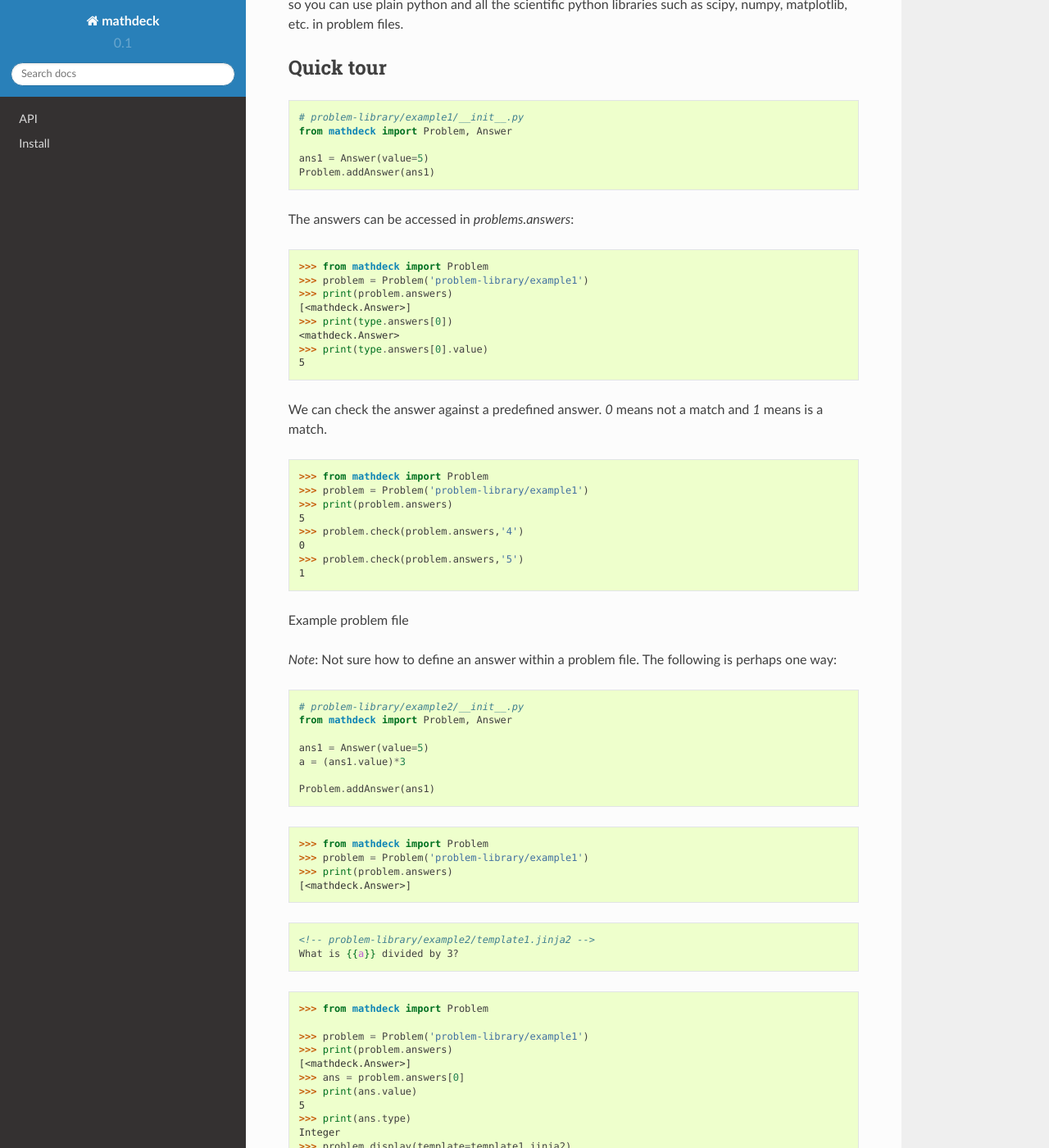
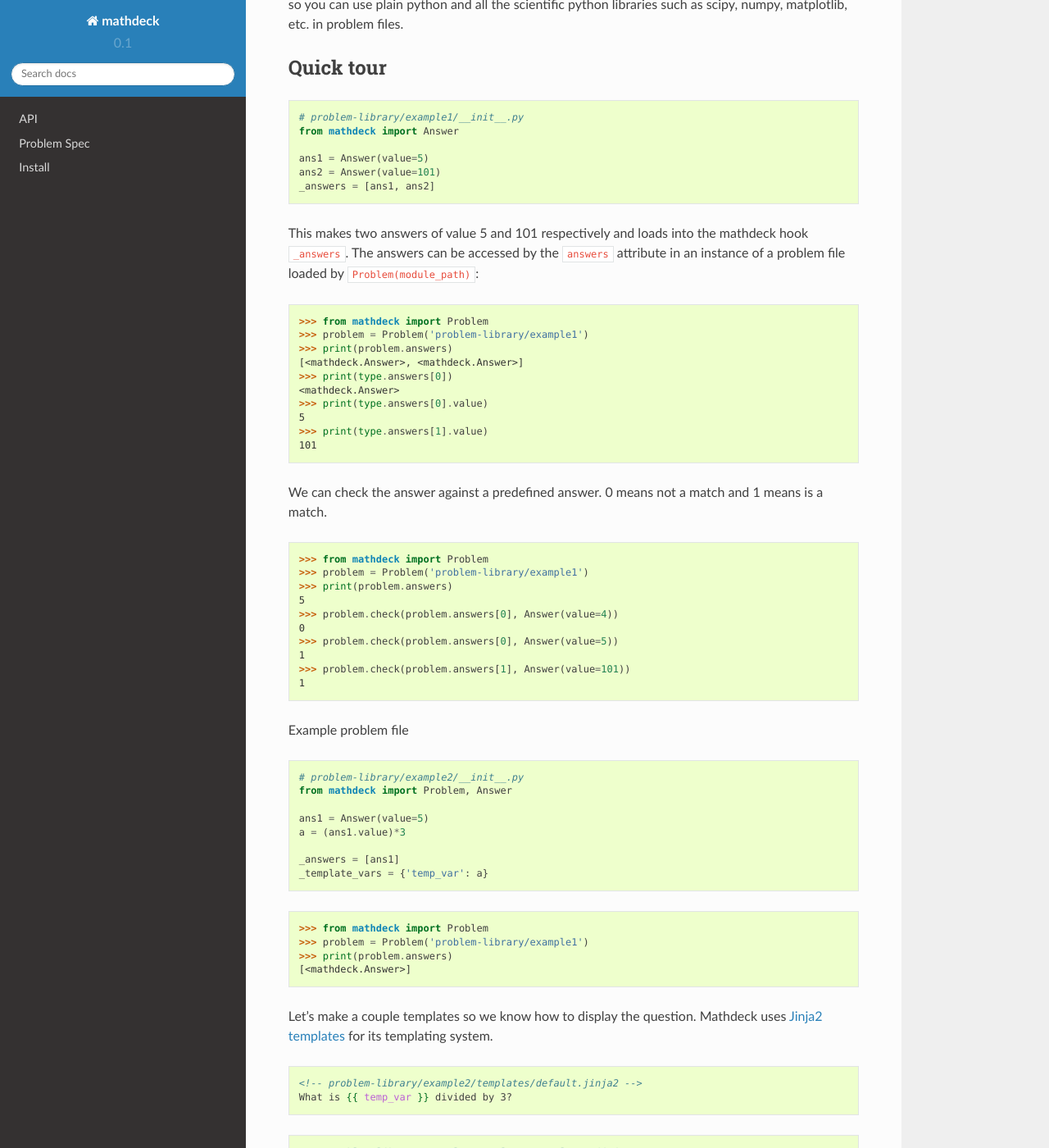
Before and after one commit to patrickspencer/mathdeck, a Sphinx documentation site: the page built from docs/index.rst, in a window 1280 px wide and 1400 px high, scrolled down 310 px. Shown: the whole window at 82% size. Built offline with Sphinx 7.4.7 and the Read the Docs theme 2.0.0, drawn with Linux system fonts in a browser that asks for light colours; some of the changed text lies outside the part shown.

Commit message:
Update docs
* Add problem spec file
* reorganize examples

```diff
--- a/docs/index.rst
+++ b/docs/index.rst
@@ -19,26 +19,32 @@ Quick tour
 .. code-block:: python
 
    # problem-library/example1/__init__.py
-   from mathdeck import Problem, Answer
+   from mathdeck import Answer
 
    ans1 = Answer(value=5)
-   Problem.addAnswer(ans1)
+   ans2 = Answer(value=101)
+   _answers = [ans1, ans2]
 
-The answers can be accessed in `problems.answers`:
+This makes two answers of value 5 and 101 respectively and loads into
+the mathdeck hook :code:`_answers`.  The answers can be accessed by the
+:code:`answers` attribute in an instance of a problem file loaded
+by :code:`Problem(module_path)`:
 
 .. code-block:: python
 
    >>> from mathdeck import Problem
    >>> problem = Problem('problem-library/example1')
    >>> print(problem.answers)
-   [<mathdeck.Answer>]
+   [<mathdeck.Answer>, <mathdeck.Answer>]
    >>> print(type.answers[0])
    <mathdeck.Answer>
    >>> print(type.answers[0].value)
    5
+   >>> print(type.answers[1].value)
+   101
 
-We can check the answer against a predefined answer. `0` means not a
-match and `1` means is a match.
+We can check the answer against a predefined answer. 0 means not a
+match and 1 means is a match.
 
 .. code-block:: python
 
@@ -46,15 +52,14 @@ match and `1` means is a match.
    >>> problem = Problem('problem-library/example1')
    >>> print(problem.answers)
    5
-   >>> problem.check(problem.answers,'4')
+   >>> problem.check(problem.answers[0], Answer(value=4))
    0
-   >>> problem.check(problem.answers,'5')
+   >>> problem.check(problem.answers[0], Answer(value=5))
+   1
+   >>> problem.check(problem.answers[1], Answer(value=101))
    1
 
 Example problem file
-
-*Note*: Not sure how to define an answer within a problem file. The
-following is perhaps one way:
 
 .. code-block:: python
 
@@ -64,7 +69,8 @@ following is perhaps one way:
    ans1 = Answer(value=5)
    a = (ans1.value)*3
 
-   Problem.addAnswer(ans1)
+   _answers = [ans1]
+   _template_vars = {'temp_var': a}
 
 .. code-block:: python
 
@@ -73,10 +79,27 @@ following is perhaps one way:
    >>> print(problem.answers)
    [<mathdeck.Answer>]
 
+Let's make a couple templates so we know how to display the question. Mathdeck uses `Jinja2 templates <http://jinja.pocoo.org/>`_ for its templating system.
+
 .. sourcecode:: html+jinja
 
-   <!-- problem-library/example2/template1.jinja2 -->
-   What is {{a}} divided by 3?
+   <!-- problem-library/example2/templates/default.jinja2 -->
+   What is {{ temp_var }} divided by 3?
+
+.. sourcecode:: html+jinja
+
+   <!-- problem-library/example2/templates/template2.jinja2 -->
+   What is {{ temp_var }} times 6 divided by 3 and then divided by 2?
+
+Our module file directory looks like this now:
+
+::
+
+   # problem-library/example2/
+   __init__.py
+   templates/
+   ├── default.jinja2
+   └── template2.jinja2
 
 .. code-block:: python
 
@@ -90,8 +113,10 @@ following is perhaps one way:
    5
    >>> print(ans.type)
    Integer
-   >>> problem.display(template=template1.jinja2)
+   >>> problem.display()
    What is 15 divided by 3?
+   >>> problem.display(template=template2.jinja2)
+   What is 15 times 6 divided by 3 and then divided by 2?
 
 A more advanced problem file using sympy, the display function, the check
 function and seed values would look something like this:
@@ -128,12 +153,13 @@ function and seed values would look something like this:
      'label': 'second_ans'
    })
 
-   Problem.addAnswer(ans1, ans2)
+   _answers = [ans1, ans2]
+   _template_vars = {'poly': p}
 
 .. sourcecode:: html+jinja
 
-   <!-- problem-library/example3/template1.jinja2 -->
-   Find the roots of the polynomial $p(x) = {{p | format=latex}}$:
+   <!-- problem-library/example3/templates/default.jinja2 -->
+   Find the roots of the polynomial $p(x) = {{poly | format=latex}}$:
 
 When :code:`mathdeck.Problem.loadproblem` is called it uses a seed value to make
 sure :code:`mathdeck.random` is predictable by the computer. Say a seed
@@ -143,7 +169,7 @@ value of 20 makes :code:`root1 = 1` and :code:`root2 = -1`
 
    >>> from mathdeck import Problem
    >>> problem = Problem('problem-library/example1')
-   >>> problem.display(template=template1.jinja2, seed=20)
+   >>> problem.display(seed=20)
    Find the roots of the polynomial $p(x) = x^2-1$
    >>> problem.check({'first_ans': -1, 'second_ans': 3}, seed=20)
    # first_ans is correct but second_ans is incorrect
```
Also changed, not shown: other parts of docs/index.rst (+1 -0 lines), docs/problemspec.rst (added, +132 -0 lines).
